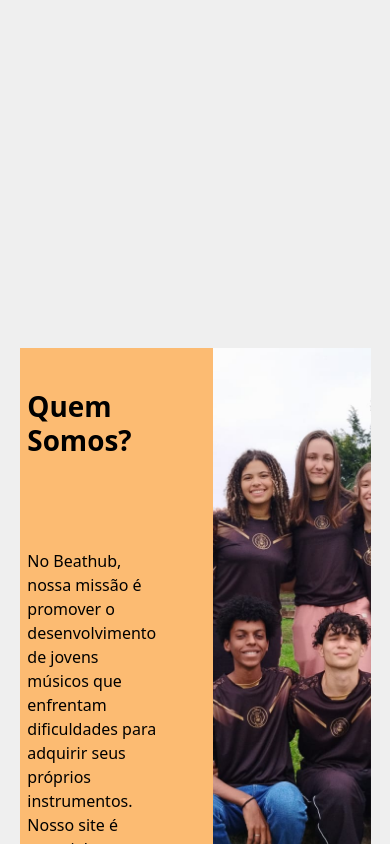
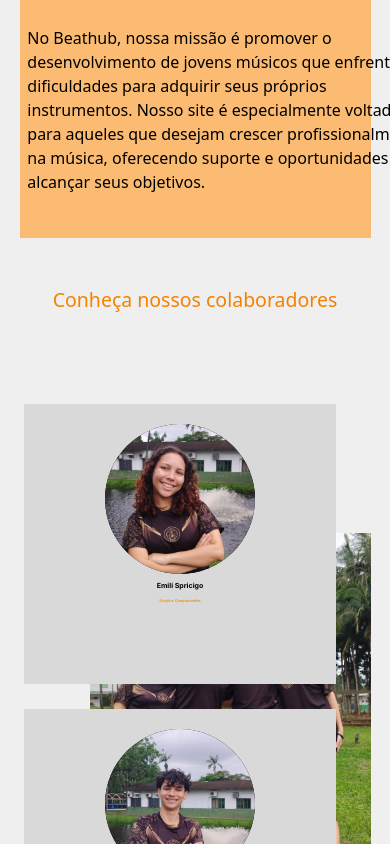
Before and after one commit to spricigom/BeatHub, a Vue app: page /Membros in a window 390 px wide. Shown: the part 1156-2000 px from the top of the page. Built offline with nearby package versions, Linux system fonts and the light colour scheme; a web font is replaced by a local one.

Commit message:
FEAT: responsivo para 1024px #101

```diff
--- a/src/views/MembrosView.vue
+++ b/src/views/MembrosView.vue
@@ -336,7 +336,6 @@
     flex-direction: column;
 }
 
-
 .Copyright {
     background-color: rgb(95, 95, 95);
     color: white;
@@ -510,4 +509,255 @@
     width: 100vw;
     height: 120vh;
 }
+
+@media (max-width: 1024px) {
+
+.fundo-topo h1 {
+    font-size: 5vw;
+    margin-top: 70px;
+}
+
+.fundo-topo h6 {
+    font-size: 2.5vw;
+}
+
+.fundo-topo {
+    width: 50vw;
+}
+
+.button {
+    font-size: 1.5vw;
+}
+
+.quem-somos {
+    margin-top:1px;
+    margin-bottom: 10vh;
+    height: 50vh;
+}
+
+.texto-grupo {
+    width:60%;
+    height: 80vh;
+
+}
+.descricao-grupo{
+    width: 400px;
+    height: 150px;
+}
+
+.img-cima {
+    height: 50vh;
+}
+
+.card-pessoa {
+    width: 18vw;
+  height: 280px;
+    margin-bottom: 2vw;
+    margin-right: 30px;
+}
+
+.img-pessoa {
+    height: 171px;
+    width: 171px;
+    margin-top: 20px;
+}
+
+.img-grupo {
+    width: 40%;
+    height: 50vh;
+
+}
+
+.pessoas-cima, .pessoas-baixo {
+    width: 90%;
+    display: flex;
+    flex-wrap: wrap;
+  justify-content: center;
+}
+
+.conheca {
+    font-size: 3.5vw;
+}
+}
+
+/* Para telas de 720px (tablets ou dispositivos com telas médias) */
+@media (max-width: 720px) {
+
+.fundo-topo h1 {
+    font-size: 6vw;
+}
+
+.fundo-topo h6 {
+    font-size: 3vw;
+}
+
+.fundo-topo {
+    width: 60vw;
+}
+
+.button {
+    font-size: 2vw;
+}
+
+.quem-somos {
+    margin-top: 15vh;
+    margin-bottom: 8vh;
+    height: 50vh;
+}
+
+.texto-grupo {
+    width: 70%;
+}
+
+.img-cima {
+    height: 45vh;
+}
+
+.card-pessoa {
+    width: 45vw;
+    margin-bottom: 3vh;
+}
+
+.img-pessoa {
+    height: 180px;
+    width: 180px;
+}
+
+.img-grupo {
+    width: 60%;
+    height: 60vh;
+}
+
+.pessoas-cima, .pessoas-baixo {
+    width: 80%;
+    display: flex;
+    flex-wrap: wrap;
+    justify-content: space-between;
+}
+
+.conheca {
+    font-size: 4vw;
+}
+}
+
+/* Para telas de 480px (smartphones menores) */
+@media (max-width: 480px) {
+
+.fundo-topo h1 {
+    font-size: 8vw;
+}
+
+.fundo-topo h6 {
+    font-size: 4vw;
+}
+
+.fundo-topo {
+    width: 80vw;
+
+}
+
+.button {
+    font-size: 2.5vw;
+}
+
+.quem-somos {
+    margin-top: 10vh;
+    margin-bottom: 6vh;
+    height: 45vh;
+}
+
+.texto-grupo {
+    width: 85%;
+}
+
+.img-cima {
+    height: 35vh;
+}
+
+.card-pessoa {
+    width: 80vw;
+    margin-bottom: 3vh;
+}
+
+.img-pessoa {
+    height: 150px;
+    width: 150px;
+}
+
+.img-grupo {
+    width: 80%;
+    height: 50vh;
+}
+
+.pessoas-cima, .pessoas-baixo {
+    width: 90%;
+    display: flex;
+    flex-wrap: wrap;
+    justify-content: center;
+}
+
+.conheca {
+    font-size: 5vw;
+}
+}
+
+/* Para telas de 320px (smartphones pequenos) */
+@media (max-width: 320px) {
+
+.fundo-topo h1 {
+    font-size: 10vw;
+}
+
+.fundo-topo h6 {
+    font-size: 5vw;
+}
+
+.fundo-topo {
+    width: 90vw;
+}
+
+.button {
+    font-size: 3vw;
+}
+
+.quem-somos {
+    margin-top: 5vh;
+    margin-bottom: 4vh;
+    height: 40vh;
+}
+
+.texto-grupo {
+    width: 90%;
+}
+
+.img-cima {
+    height: 30vh;
+}
+
+.card-pessoa {
+    width: 90vw;
+    margin-bottom: 4vh;
+}
+
+.img-pessoa {
+    height: 120px;
+    width: 120px;
+}
+
+.img-grupo {
+    width: 90%;
+    height: 45vh;
+}
+
+.pessoas-cima, .pessoas-baixo {
+    width: 100%;
+    display: flex;
+    flex-wrap: wrap;
+    justify-content: center;
+}
+
+.conheca {
+    font-size: 6vw;
+}
+}
 </style>
```
